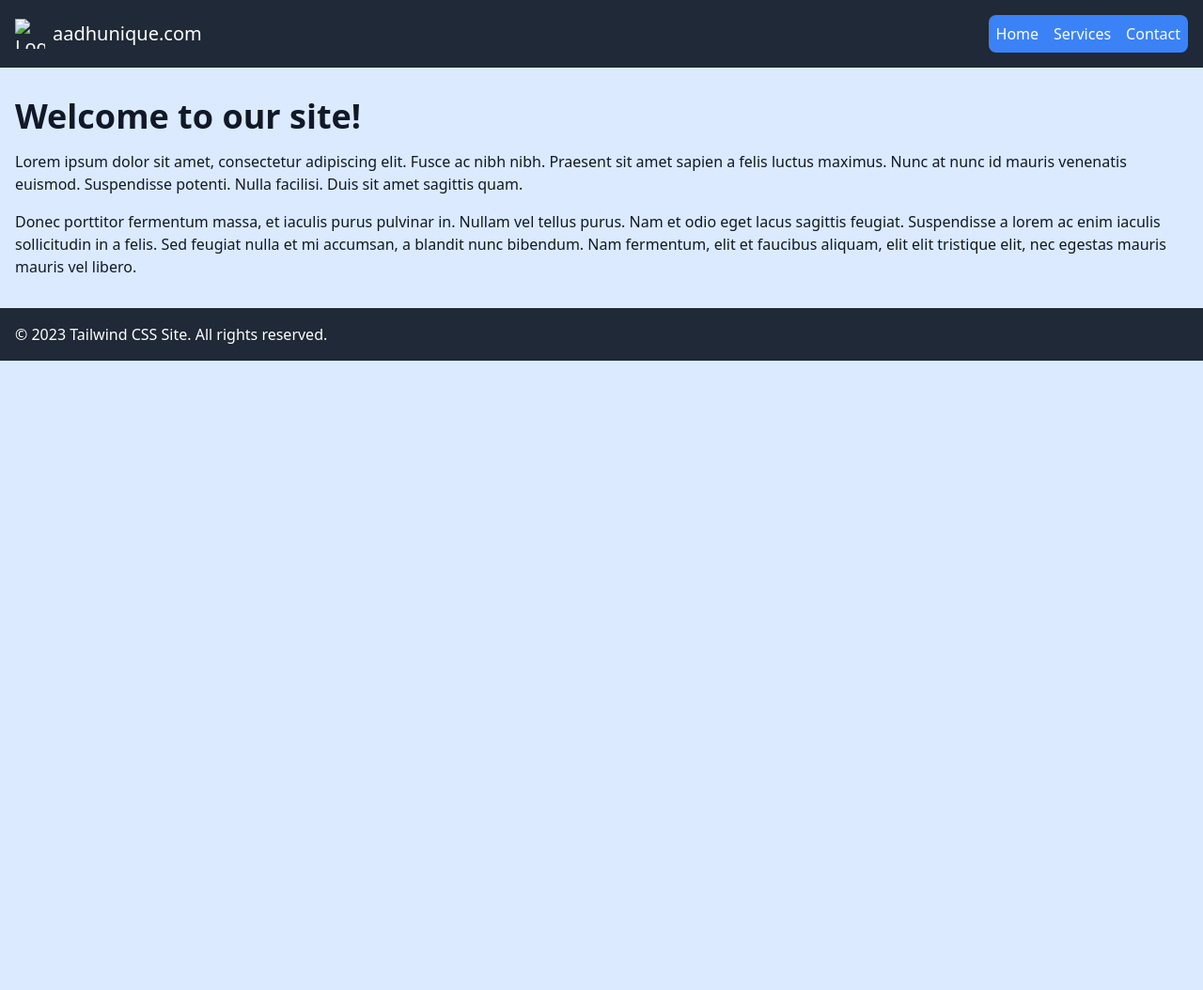
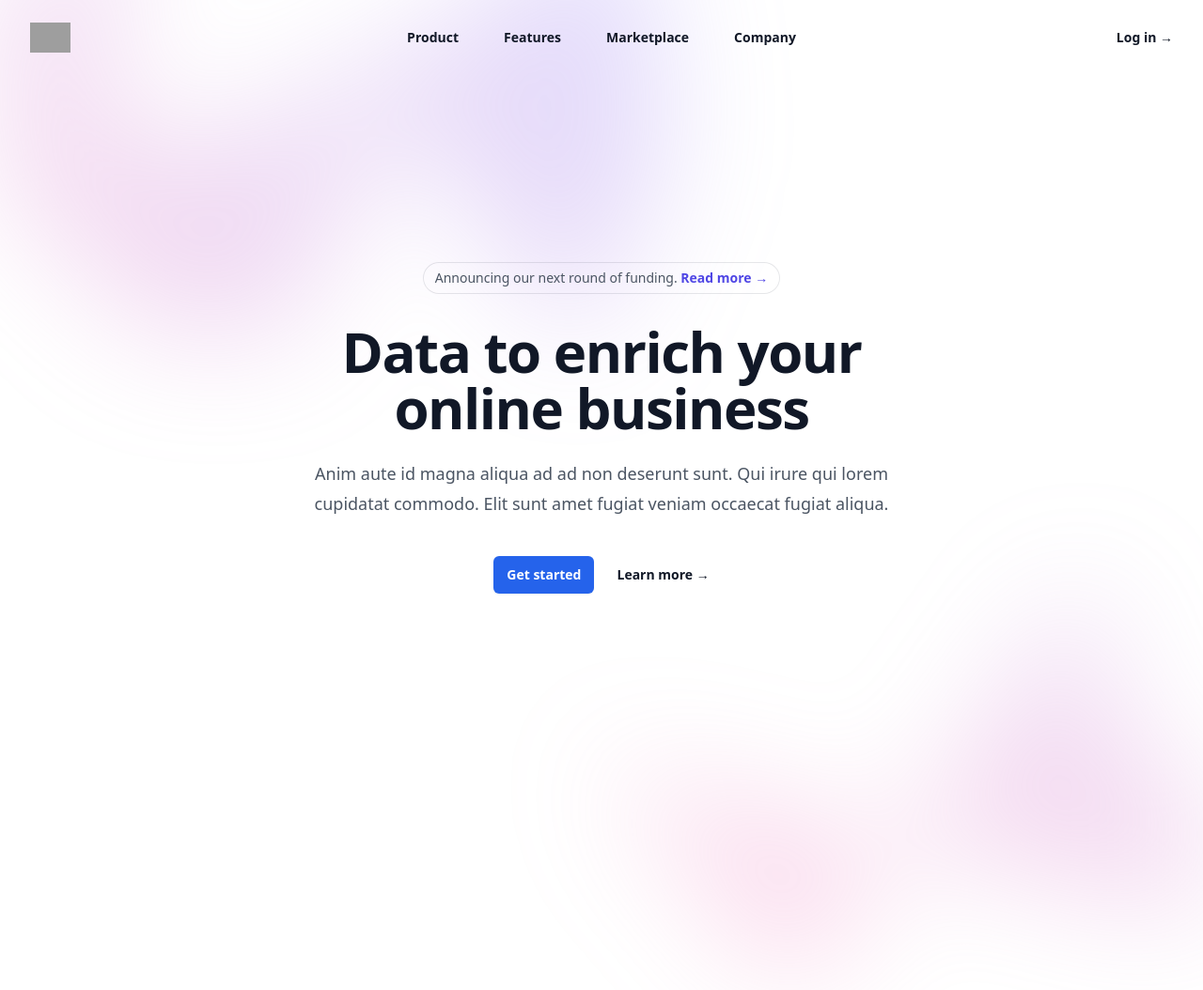
Before and after one commit to aunique-developer/static-site, a plain HTML site: page index.html in a window 1280 px wide. Shown: the whole page at 94% size. Before the commit the page ends 800 px from the top, so only its background shows below. Drawn offline with nearby package versions, Linux system fonts and the light colour scheme; grey boxes are pictures that could not be loaded.

Commit message:
tw to index

```diff
--- a/index.html
+++ b/index.html
@@ -6,33 +6,98 @@
   <title>aadhunique.com</title>
   <script src="https://cdn.tailwindcss.com"></script>
 </head>
-<body class="bg-blue-100 text-gray-900">
-    <header class="bg-gray-800 text-white py-4">
-        <div class="container mx-auto flex justify-between items-center px-4">
-          <a href="index.html" class="flex items-center text-xl">
-            <img src="aalogo.png" alt="Logo" class="w-8 h-8 mr-2">aadhunique.com</a>
-          <nav>
-            <ul class="flex bg-blue-500 rounded-lg">
-              <li class="mx-2 py-2"><a href="/" class="text-white hover:text-gray-500">Home</a></li>
-              <li class="mx-2 py-2"><a href="/services.html" class="text-white hover:text-gray-500">Services</a></li>
-              <li class="mx-2 py-2"><a href="/contact.html" class="text-white hover:text-gray-500">Contact</a></li>
-            </ul>
-          </nav>
+<body>
+  <div class="bg-white">
+    <header class="absolute inset-x-0 top-0 z-50">
+      <nav class="flex items-center justify-between p-6 lg:px-8" aria-label="Global">
+        <div class="flex lg:flex-1">
+          <a href="#" class="-m-1.5 p-1.5">
+            <span class="sr-only">aadhunique.com</span>
+            <img class="h-8 w-auto" src="https://tailwindui.com/img/logos/mark.svg?color=indigo&shade=600" alt="">
+          </a>
         </div>
-      </header>
+        <div class="flex lg:hidden">
+          <button type="button" class="-m-2.5 inline-flex items-center justify-center rounded-md p-2.5 text-gray-700">
+            <span class="sr-only">Open main menu</span>
+            <svg class="h-6 w-6" fill="none" viewBox="0 0 24 24" stroke-width="1.5" stroke="currentColor" aria-hidden="true">
+              <path stroke-linecap="round" stroke-linejoin="round" d="M3.75 6.75h16.5M3.75 12h16.5m-16.5 5.25h16.5" />
+            </svg>
+          </button>
+        </div>
+        <div class="hidden lg:flex lg:gap-x-12">
+          <a href="#" class="text-sm font-semibold leading-6 text-gray-900">Product</a>
 
+          <a href="../aadhunique.com/service.html" class="text-sm font-semibold leading-6 text-gray-900">Features</a>
 
+          <a href="#" class="text-sm font-semibold leading-6 text-gray-900">Marketplace</a>
 
-  <div class="container mx-auto py-8 px-4">
-    <h1 class="text-4xl font-bold mb-4">Welcome to our site!</h1>
-    <p class="mb-4">Lorem ipsum dolor sit amet, consectetur adipiscing elit. Fusce ac nibh nibh. Praesent sit amet sapien a felis luctus maximus. Nunc at nunc id mauris venenatis euismod. Suspendisse potenti. Nulla facilisi. Duis sit amet sagittis quam.</p>
-    <p>Donec porttitor fermentum massa, et iaculis purus pulvinar in. Nullam vel tellus purus. Nam et odio eget lacus sagittis feugiat. Suspendisse a lorem ac enim iaculis sollicitudin in a felis. Sed feugiat nulla et mi accumsan, a blandit nunc bibendum. Nam fermentum, elit et faucibus aliquam, elit elit tristique elit, nec egestas mauris mauris vel libero.</p>
+          <a href="#" class="text-sm font-semibold leading-6 text-gray-900">Company</a>
+        </div>
+        <div class="hidden lg:flex lg:flex-1 lg:justify-end">
+          <a href="#" class="text-sm font-semibold leading-6 text-gray-900">Log in <span aria-hidden="true">&rarr;</span></a>
+        </div>
+      </nav>
+      <!-- Mobile menu, show/hide based on menu open state. -->
+      <div class="lg:hidden" role="dialog" aria-modal="true">
+        <!-- Background backdrop, show/hide based on slide-over state. -->
+        <div class="fixed inset-0 z-50"></div>
+        <div class="fixed inset-y-0 right-0 z-50 w-full overflow-y-auto bg-white px-6 py-6 sm:max-w-sm sm:ring-1 sm:ring-gray-900/10">
+          <div class="flex items-center justify-between">
+            <a href="#" class="-m-1.5 p-1.5">
+              <span class="sr-only">Your Company</span>
+              <img class="h-8 w-auto" src="https://tailwindui.com/img/logos/mark.svg?color=indigo&shade=600" alt="">
+            </a>
+            <button type="button" class="-m-2.5 rounded-md p-2.5 text-gray-700">
+              <span class="sr-only">Close menu</span>
+              <svg class="h-6 w-6" fill="none" viewBox="0 0 24 24" stroke-width="1.5" stroke="currentColor" aria-hidden="true">
+                <path stroke-linecap="round" stroke-linejoin="round" d="M6 18L18 6M6 6l12 12" />
+              </svg>
+            </button>
+          </div>
+          <div class="mt-6 flow-root">
+            <div class="-my-6 divide-y divide-gray-500/10">
+              <div class="space-y-2 py-6">
+                <a href="#" class="-mx-3 block rounded-lg px-3 py-2 text-base font-semibold leading-7 text-gray-900 hover:bg-gray-50">Product</a>
+
+                <a href="#" class="-mx-3 block rounded-lg px-3 py-2 text-base font-semibold leading-7 text-gray-900 hover:bg-gray-50">Features</a>
+
+                <a href="#" class="-mx-3 block rounded-lg px-3 py-2 text-base font-semibold leading-7 text-gray-900 hover:bg-gray-50">Marketplace</a>
+
+                <a href="#" class="-mx-3 block rounded-lg px-3 py-2 text-base font-semibold leading-7 text-gray-900 hover:bg-gray-50">Company</a>
+              </div>
+              <div class="py-6">
+                <a href="#" class="-mx-3 block rounded-lg px-3 py-2.5 text-base font-semibold leading-7 text-gray-900 hover:bg-gray-50">Log in</a>
+              </div>
+            </div>
+          </div>
+        </div>
+      </div>
+    </header>
+
+    <div class="relative isolate px-6 pt-14 lg:px-8">
+      <div class="absolute inset-x-0 -top-40 -z-10 transform-gpu overflow-hidden blur-3xl sm:-top-80" aria-hidden="true">
+        <div class="relative left-[calc(50%-11rem)] aspect-[1155/678] w-[36.125rem] -translate-x-1/2 rotate-[30deg] bg-gradient-to-tr from-[#ff80b5] to-[#9089fc] opacity-30 sm:left-[calc(50%-30rem)] sm:w-[72.1875rem]" style="clip-path: polygon(74.1% 44.1%, 100% 61.6%, 97.5% 26.9%, 85.5% 0.1%, 80.7% 2%, 72.5% 32.5%, 60.2% 62.4%, 52.4% 68.1%, 47.5% 58.3%, 45.2% 34.5%, 27.5% 76.7%, 0.1% 64.9%, 17.9% 100%, 27.6% 76.8%, 76.1% 97.7%, 74.1% 44.1%)"></div>
+      </div>
+      <div class="mx-auto max-w-2xl py-32 sm:py-48 lg:py-56">
+        <div class="hidden sm:mb-8 sm:flex sm:justify-center">
+          <div class="relative rounded-full px-3 py-1 text-sm leading-6 text-gray-600 ring-1 ring-gray-900/10 hover:ring-gray-900/20">
+            Announcing our next round of funding. <a href="#" class="font-semibold text-indigo-600"><span class="absolute inset-0" aria-hidden="true"></span>Read more <span aria-hidden="true">&rarr;</span></a>
+          </div>
+        </div>
+        <div class="text-center">
+          <h1 class="text-4xl font-bold tracking-tight text-gray-900 sm:text-6xl">Data to enrich your online business</h1>
+          <p class="mt-6 text-lg leading-8 text-gray-600">Anim aute id magna aliqua ad ad non deserunt sunt. Qui irure qui lorem cupidatat commodo. Elit sunt amet fugiat veniam occaecat fugiat aliqua.</p>
+          <div class="mt-10 flex items-center justify-center gap-x-6">
+            <a href="#" class="rounded-md bg-blue-600 px-3.5 py-2.5 text-sm font-semibold text-white shadow-sm hover:bg-indigo-500 focus-visible:outline focus-visible:outline-2 focus-visible:outline-offset-2 focus-visible:outline-blue-600">Get started</a>
+            <a href="#" class="text-sm font-semibold leading-6 text-gray-900">Learn more <span aria-hidden="true">→</span></a>
+          </div>
+        </div>
+      </div>
+      <div class="absolute inset-x-0 top-[calc(100%-13rem)] -z-10 transform-gpu overflow-hidden blur-3xl sm:top-[calc(100%-30rem)]" aria-hidden="true">
+        <div class="relative left-[calc(50%+3rem)] aspect-[1155/678] w-[36.125rem] -translate-x-1/2 bg-gradient-to-tr from-[#ff80b5] to-[#9089fc] opacity-30 sm:left-[calc(50%+36rem)] sm:w-[72.1875rem]" style="clip-path: polygon(74.1% 44.1%, 100% 61.6%, 97.5% 26.9%, 85.5% 0.1%, 80.7% 2%, 72.5% 32.5%, 60.2% 62.4%, 52.4% 68.1%, 47.5% 58.3%, 45.2% 34.5%, 27.5% 76.7%, 0.1% 64.9%, 17.9% 100%, 27.6% 76.8%, 76.1% 97.7%, 74.1% 44.1%)"></div>
+      </div>
+    </div>
   </div>
 
-  <footer class="bg-gray-800 text-white py-4">
-    <div class="container mx-auto px-4">
-      <p>&copy; 2023 Tailwind CSS Site. All rights reserved.</p>
-    </div>
-  </footer>
 </body>
 </html>
```
Also changed, not shown: index2.html (deleted, +0 -103 lines).
